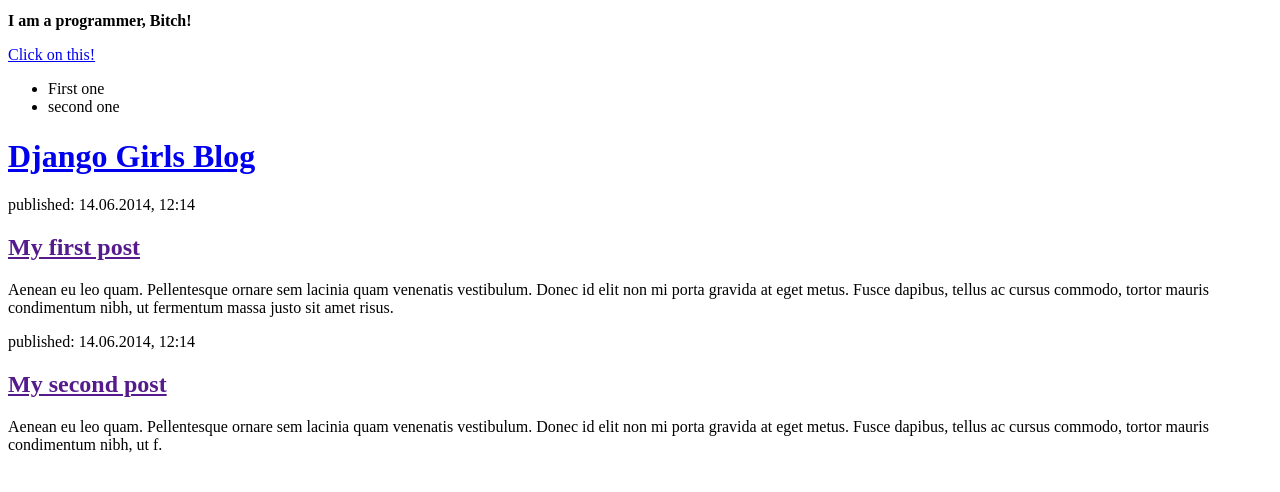
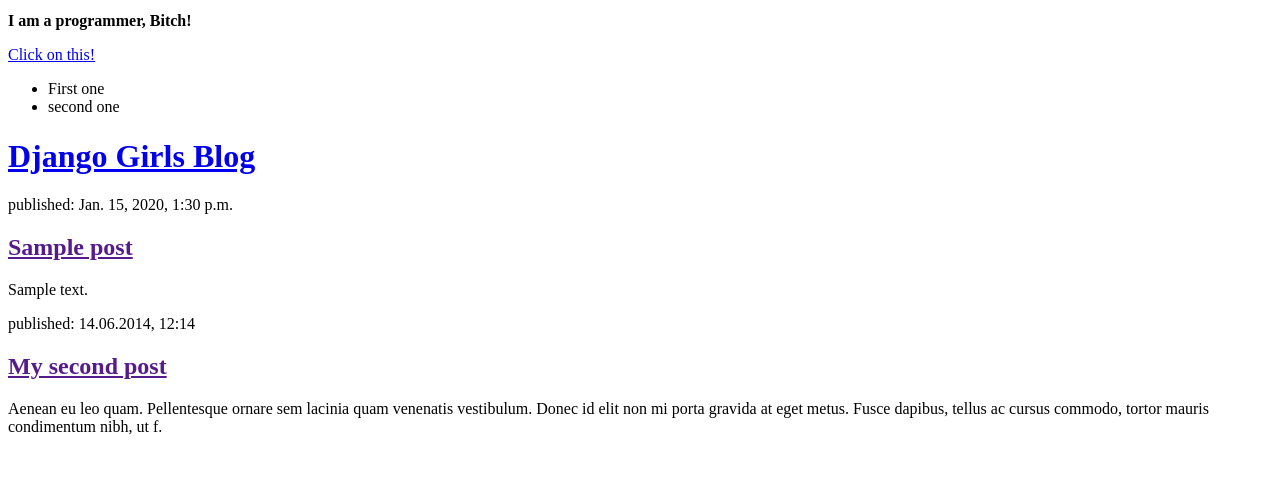
Before and after one commit to amirpazhuhan/my-first-blog, a Django app: template djangoproject/blog/templates/blog/post_list.html in a window 1280 px wide. Shown: the part 156-648 px from the top of the page. Run offline with Django 3.2, Linux system fonts and the light colour scheme; the template is opened without the code that fills it: values that come from a table or form of the project are taken from there, others are empty; tables that the repository leaves empty hold one stand-in row (values such as "Sample post"); parts of the project's set-up code (start-up, migrations or seed data) failed here and were passed over.

Commit message:
Templated modified to display posts from database.

```diff
--- a/djangoproject/blog/templates/blog/post_list.html
+++ b/djangoproject/blog/templates/blog/post_list.html
@@ -10,15 +10,16 @@
     <strong> I am a programmer, Bitch! </strong>  </p>
     <a href="https://www.google.com/search?client=firefox-b-d&q=amir%27s+first+blog">Click on this!</a>
     <ul><li>First one</li><li>second one</li></ul>
-            <div>
+        <div>
             <h1><a href="/">Django Girls Blog</a></h1>
         </div>
-
+    {% for post in posts %}
         <div>
-            <p>published: 14.06.2014, 12:14</p>
-            <h2><a href="">My first post</a></h2>
-            <p>Aenean eu leo quam. Pellentesque ornare sem lacinia quam venenatis vestibulum. Donec id elit non mi porta gravida at eget metus. Fusce dapibus, tellus ac cursus commodo, tortor mauris condimentum nibh, ut fermentum massa justo sit amet risus.</p>
+            <p> published: {{post.published_date}} </p>
+            <h2><a href = ""> {{post.title}} </a></h2>
+            <p> {{post.text|linebreaksbr}}
         </div>
+    {% endfor %}
 
         <div>
             <p>published: 14.06.2014, 12:14</p>
```
Also changed, not shown: djangoproject/blog/views.py (+5 -3 lines).
